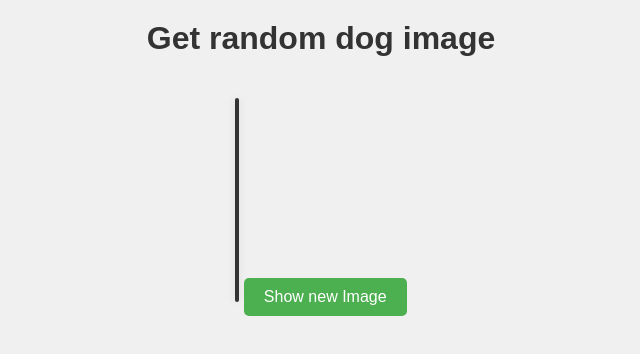
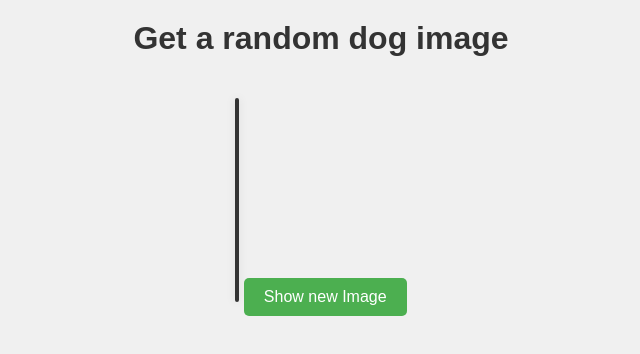
Before and after one commit to abir-bhattacharjee/Mini-Project, a plain HTML site: page index.html in a window 1280 px wide. Shown: the whole page, without its empty margins (319-959 px from the left). Drawn offline with nearby package versions, Linux system fonts and the light colour scheme.

Commit message:
Update index.html

```diff
--- a/index.html
+++ b/index.html
@@ -12,7 +12,7 @@
 
     <script src="https://cdn.jsdelivr.net/npm/axios@1.6.7/dist/axios.min.js"></script>
 
-        <h1>Get random dog image</h1>
+        <h1>Get a random dog image</h1>
         <img id="result" height="200">
         <button>Show new Image</button>
 
```
